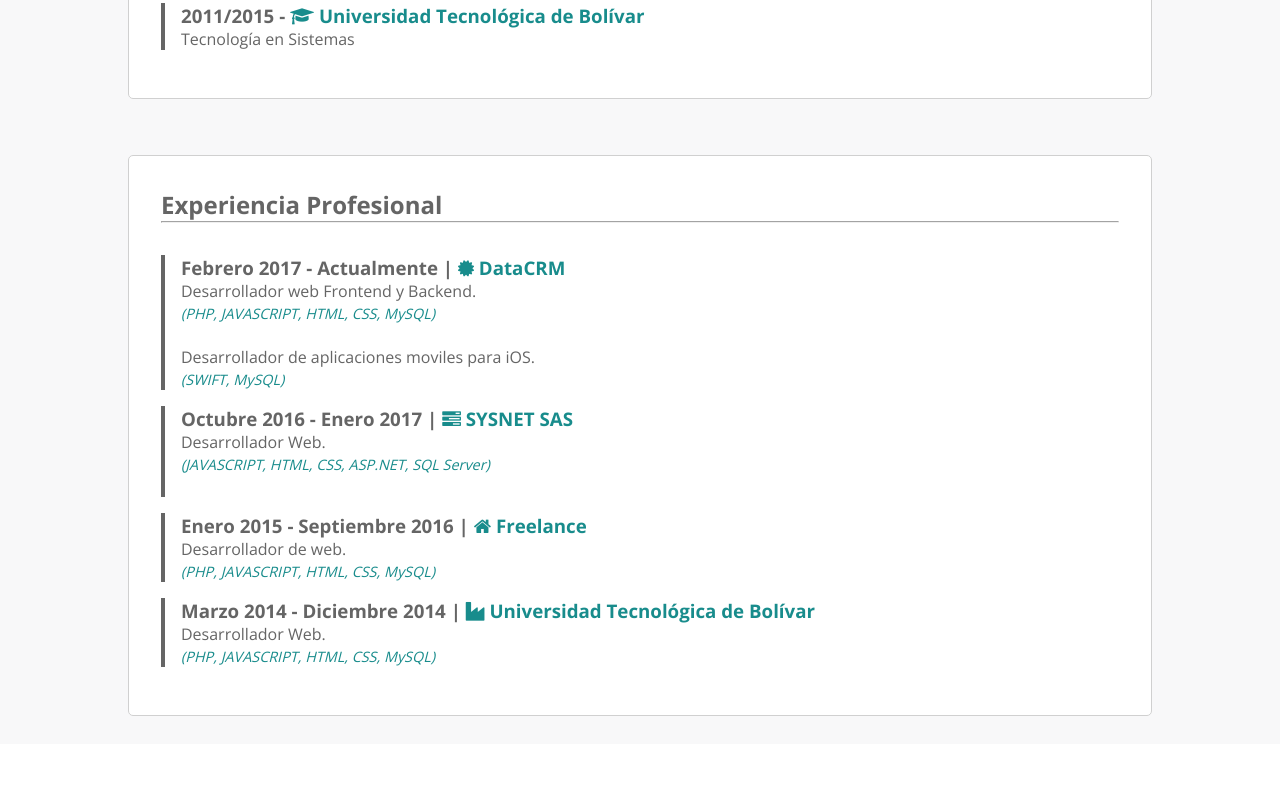
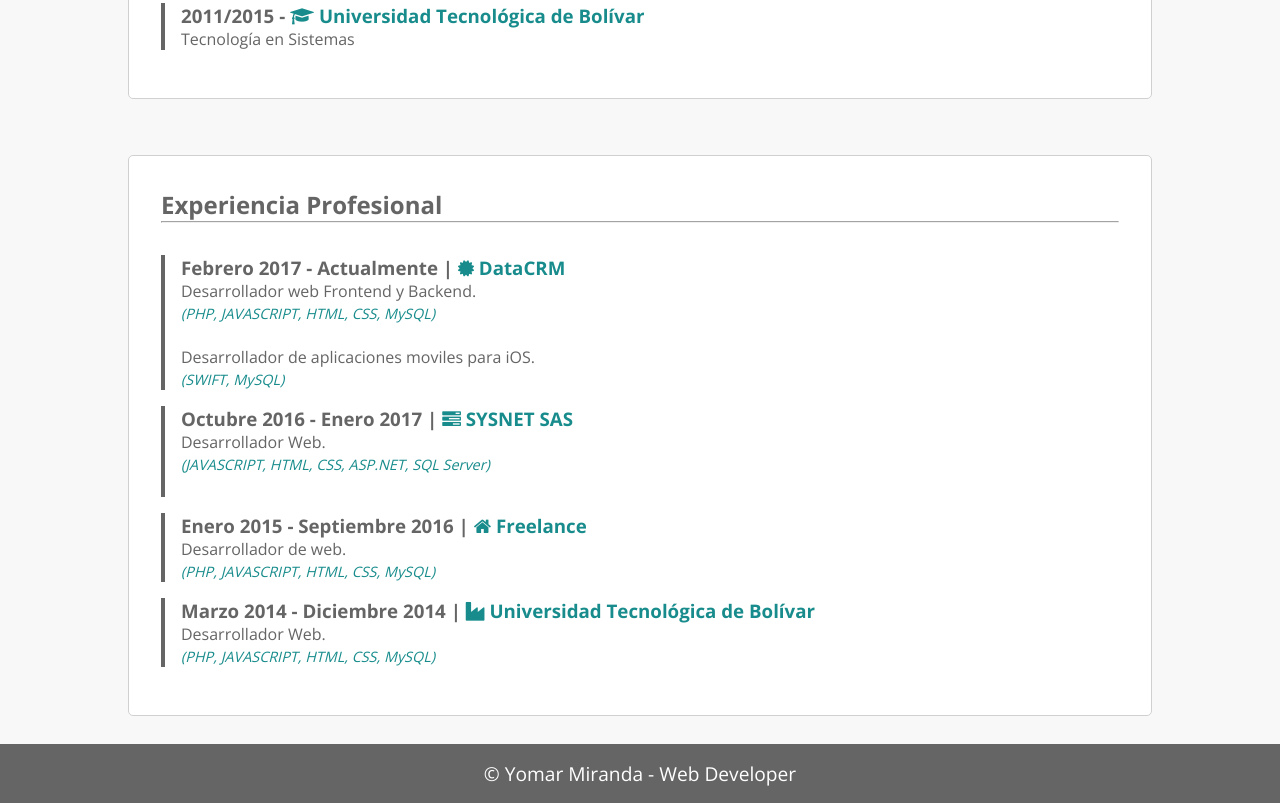
Before and after one commit to yomar-dev/cv, a plain HTML site: page index.html in a window 1280 px wide. Shown: the part 1521-2324 px from the top of the page. Before the commit the page ends 2265 px from the top, so only its background shows below. Drawn offline with nearby package versions, Linux system fonts and the light colour scheme.

Commit message:
Se agrego el pie de página

```diff
--- a/css/style.css
+++ b/css/style.css
@@ -19,11 +19,11 @@ div.row{
 	padding: .5em 0em;
 }
 
-div.bg-black{
+.bg-black{
 	background: #555;
 }
 
-div.bg-grey{
+.bg-grey{
 	background: #f8f8f9;
 }
 
@@ -127,3 +127,19 @@ em{
 	font-size: .9em;
 	color: teal;
 }
+
+footer{
+	display: flex;
+	justify-content: center;
+	padding: 1em 0em;
+}
+
+footer p a{
+	color: #fff;
+	font-size: 1.2em;
+	text-decoration: none;
+}
+
+footer p a:hover{
+	color: skyblue;
+}
--- a/index.html
+++ b/index.html
@@ -212,6 +212,12 @@
 			</div>
 		</div>
 
+		<footer class="bg-black">
+			<p>
+				<a href="https://yomar-dev.github.io" target="_blank">© Yomar Miranda - Web Developer</a>
+			</p>
+		</footer>
+
 	</div>
 </body>
 </html>
```
